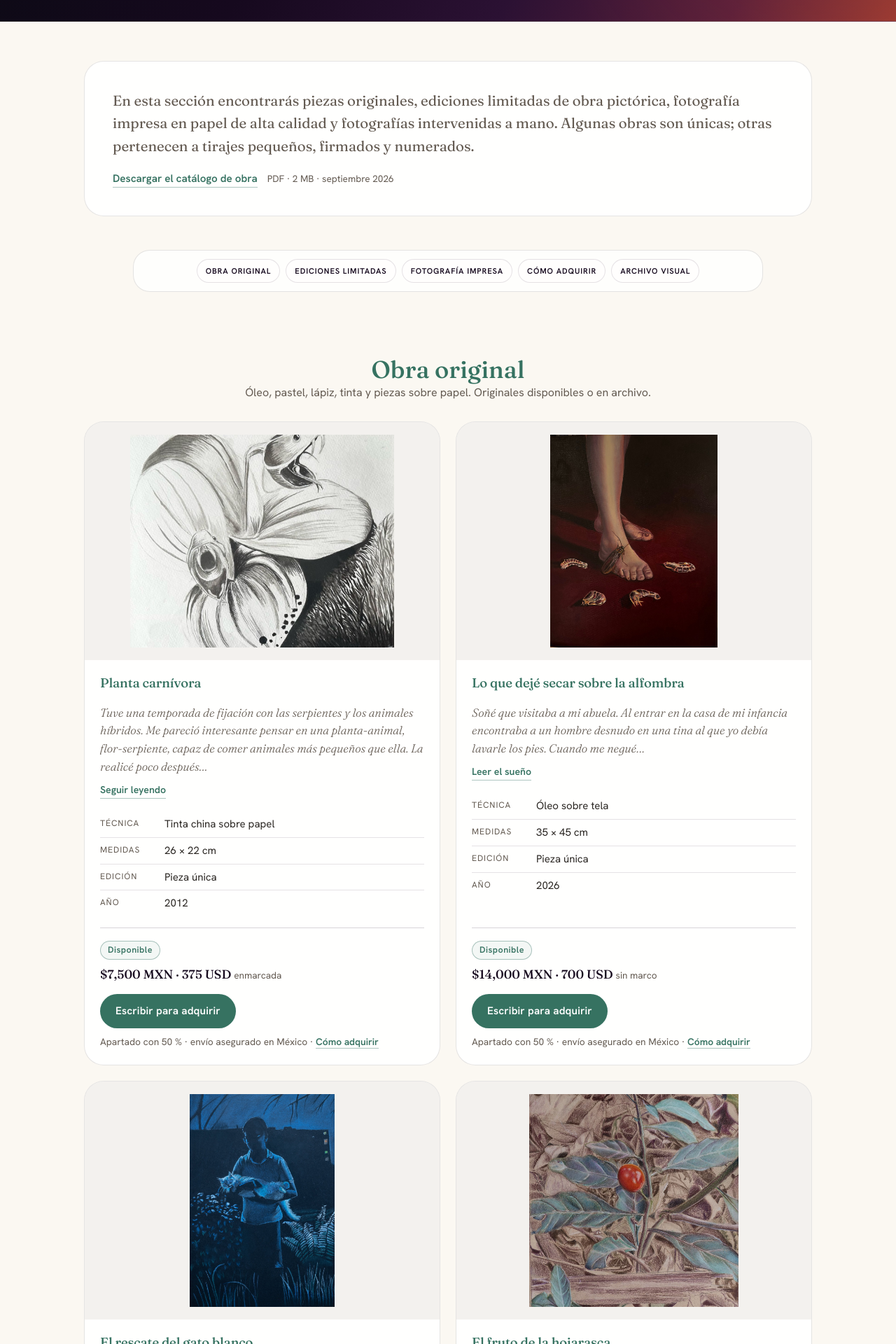
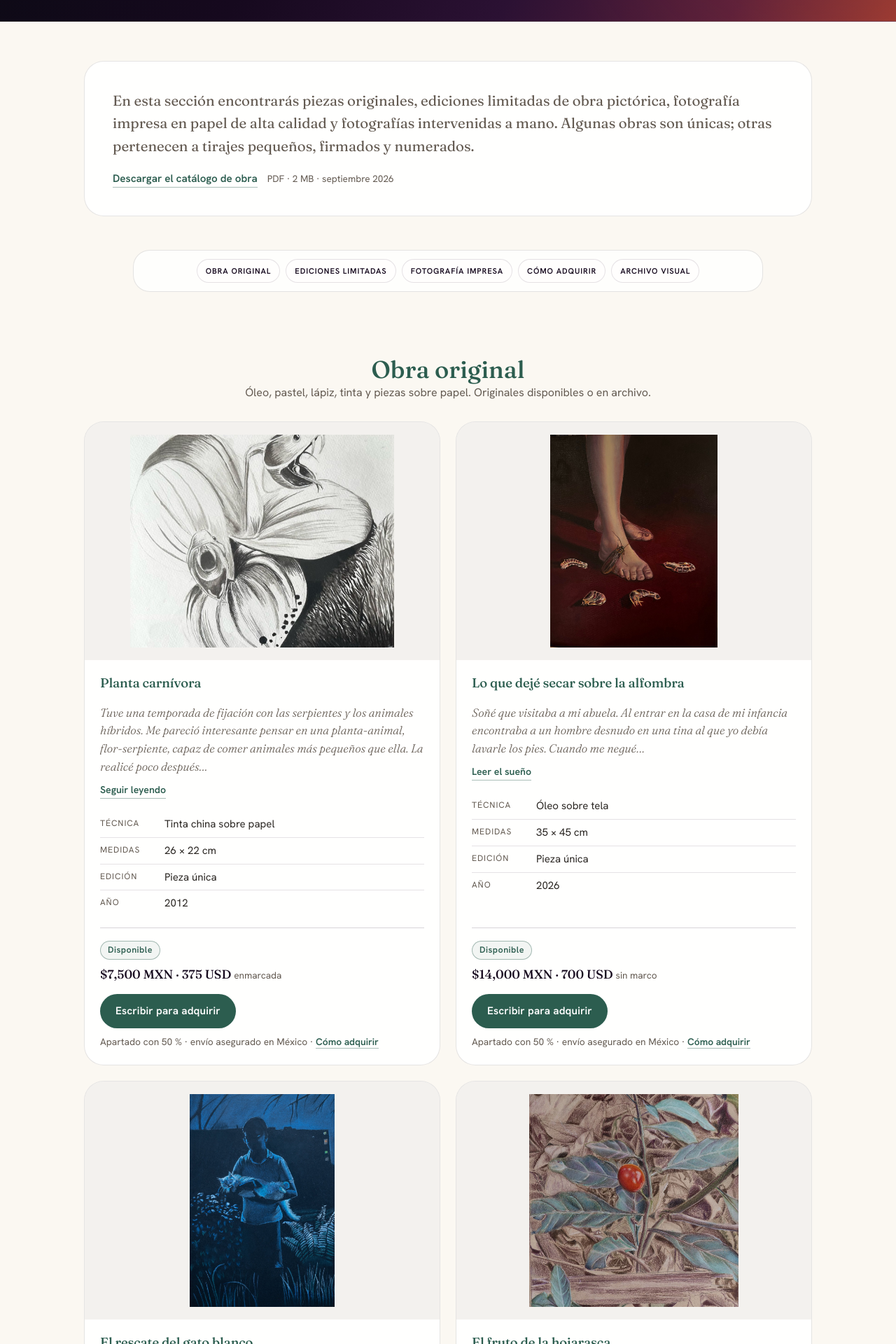
Before and after one commit to LiberPH/libertad-pantoja_site, a Jekyll site: the page built from obra.html, in a window 1280 px wide. Shown: the part 515-2435 px from the top of the page at 70% size. Built offline with Jekyll 4.4.1, drawn with Linux system fonts in a browser that asks for light colours.

Commit message:
Vuelve al verde original del sitio (#2C5D4F)
La artista prefiere el verde anterior; el verde más claro se descarta.

Co-Authored-By: Claude Opus 5.5 <noreply@anthropic.com>

```diff
--- a/assets/css/main.css
+++ b/assets/css/main.css
@@ -594,7 +594,7 @@ figcaption {
   --tinta-media: #635A51;
   --borde-crema: rgba(43, 17, 51, 0.16);
   --sombra-crema: rgba(42, 38, 34, 0.06);
-  --verde: #367261;
+  --verde: #2C5D4F;
 }
 
 body {
@@ -2022,7 +2022,7 @@ summary:focus-visible,
 .art-story-more summary,
 .art-card .text-link {
   color: var(--verde);
-  border-bottom-color: rgba(54, 114, 97, 0.4);
+  border-bottom-color: rgba(44, 93, 79, 0.4);
 }
 
 .text-link:hover,
@@ -2038,8 +2038,8 @@ summary:focus-visible,
 
 .art-card.status-disponible .status-pill {
   color: var(--verde);
-  border-color: rgba(54, 114, 97, 0.4);
-  background: rgba(54, 114, 97, 0.06);
+  border-color: rgba(44, 93, 79, 0.4);
+  background: rgba(44, 93, 79, 0.06);
 }
 
 /* Sin resplandor durazno sobre las zonas claras */
@@ -2056,7 +2056,7 @@ body::before { background: none; }
 .art-terms a {
   color: var(--verde);
   font-weight: 600;
-  border-bottom: 1px solid rgba(54, 114, 97, 0.4);
+  border-bottom: 1px solid rgba(44, 93, 79, 0.4);
   white-space: nowrap;
 }
 
```
